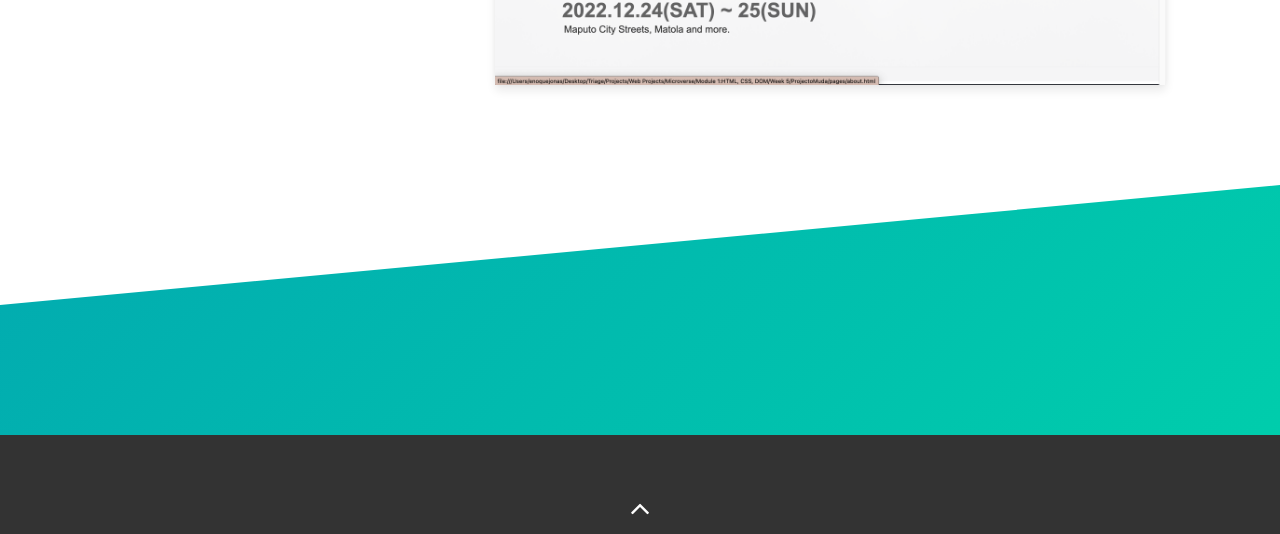
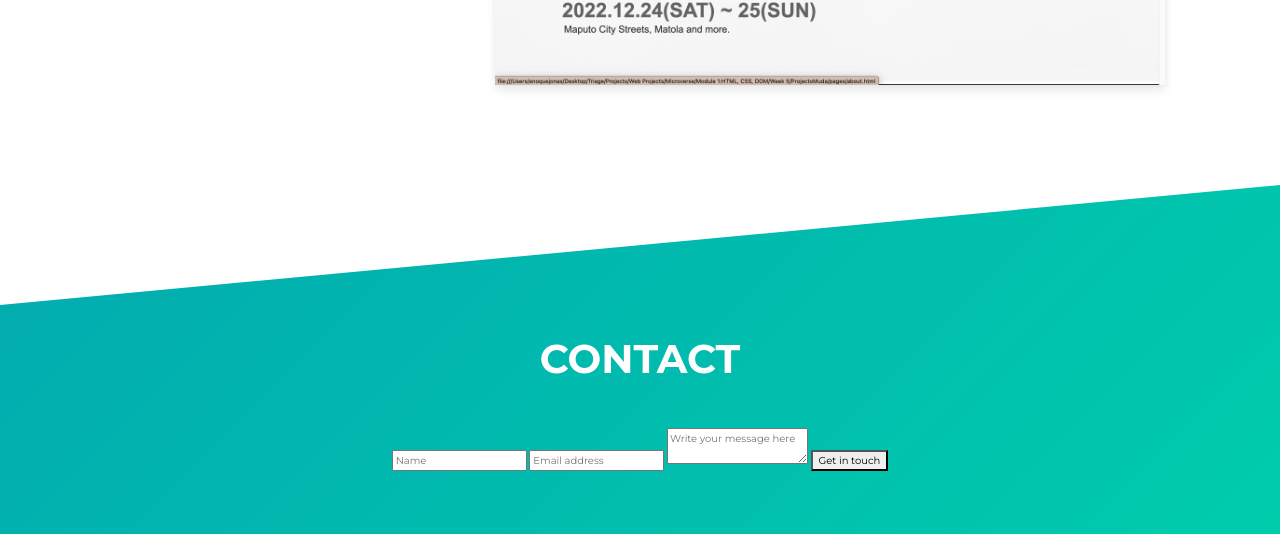
Before and after one commit to enoqueJonas/enoqueJonas.github.io, a website built with Parcel: page src/index.html in a window 1280 px wide. Shown: the part 2581-3115 px from the top of the page. Built offline with nearby package versions, Linux system fonts and the light colour scheme.

Commit message:
ADD contact form

```diff
--- a/src/index.html
+++ b/src/index.html
@@ -267,19 +267,21 @@
 
     <!-- **** Contact Section **** -->
     <section id="contact">
-      <!-- <div class="container">
+      <div class="container">
         <h2 class="section-title">Contact</h2>
         <div class="contact-wrapper load-hidden">
-          <p class="contact-wrapper__text">[Put your call to action here]</p>
-          <a
-            rel="noreferrer"
-            target="_blank"
-            class="cta-btn cta-btn--resume"
-            href="mailto:example@email.com"
-            >Call to Action</a
-          >
+          <form action="https://formspree.io/f/mdojgvgv" method="post" class="contact-form">
+            <input type="text" placeholder="Name" name="user_name" id="name" maxlength="30" required />
+            <input type="email" placeholder="Email address" name="user_mail" id="email" required />
+            <textarea name="user_message" id="message" placeholder="Write your message here" maxlength="500"
+                required></textarea>
+            <button type="submit" name="submit" class="btn-get-in-touch">
+                Get in touch
+            </button>
+            <span class="error"> </span>
+        </form>
         </div>
-      </div> -->
+      </div>
     </section>
     <!-- /END Contact Section -->
 
```
